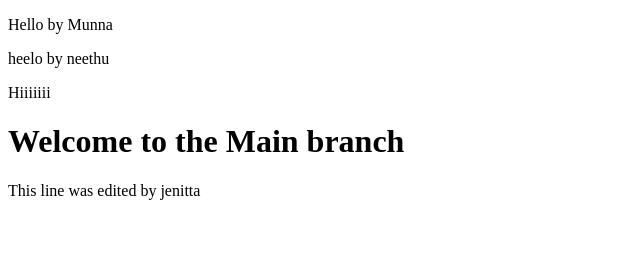
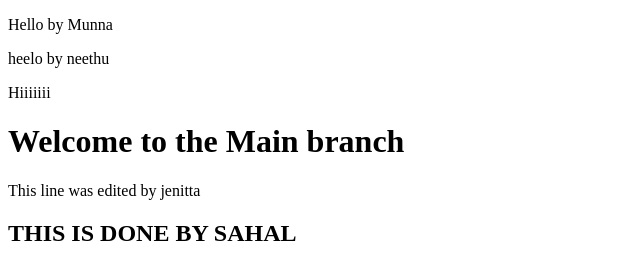
Before and after one commit to Neethuharii/anotherpractice, a plain HTML site: page index.html in a window 1280 px wide. Shown: the whole page, without its empty margins (0-640 px from the left). Drawn offline with Linux system fonts and the light colour scheme.

Commit message:
by sahal

```diff
--- a/index.html
+++ b/index.html
@@ -9,5 +9,6 @@
     <p>Hiiiiiii</p>
     <h1>Welcome to the Main branch</h1>
     <p>This line was edited by jenitta</p>
+    <h2>THIS IS DONE BY SAHAL</h2>
 </body>
 </html>
```
